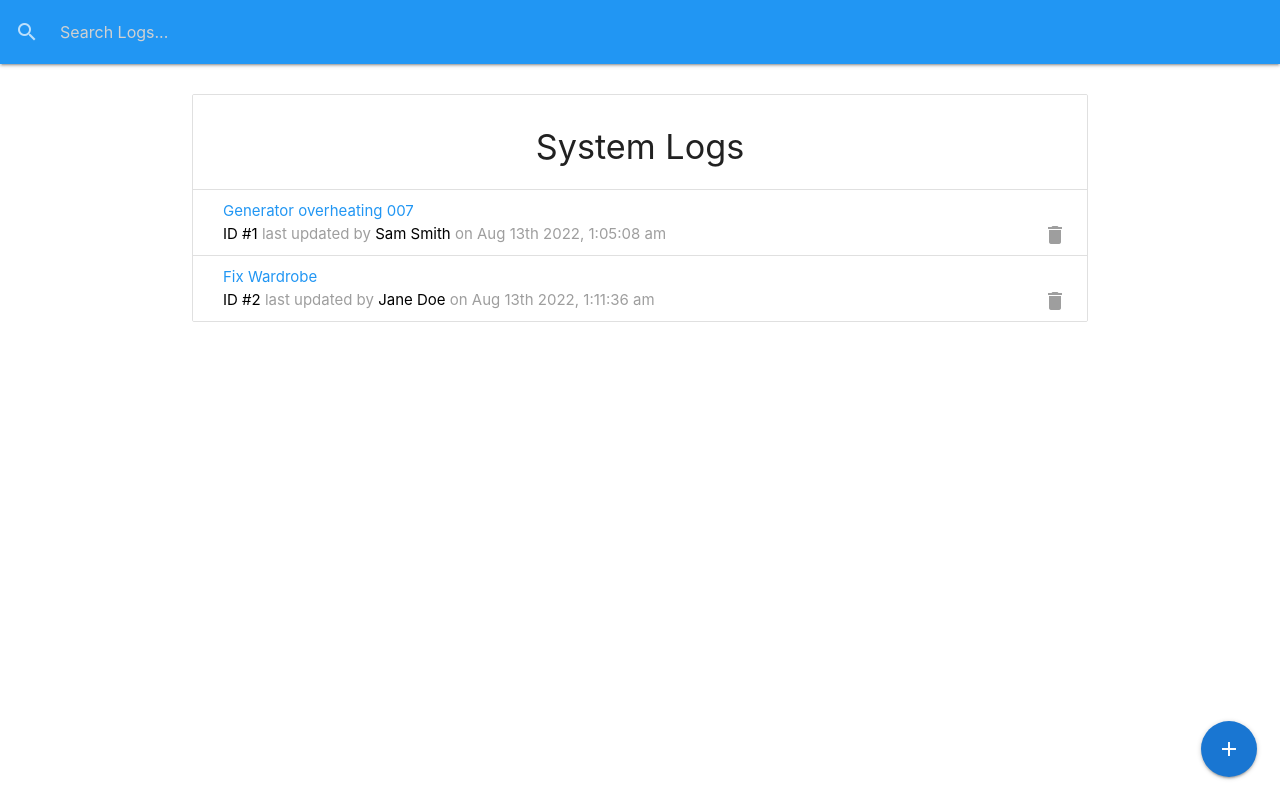
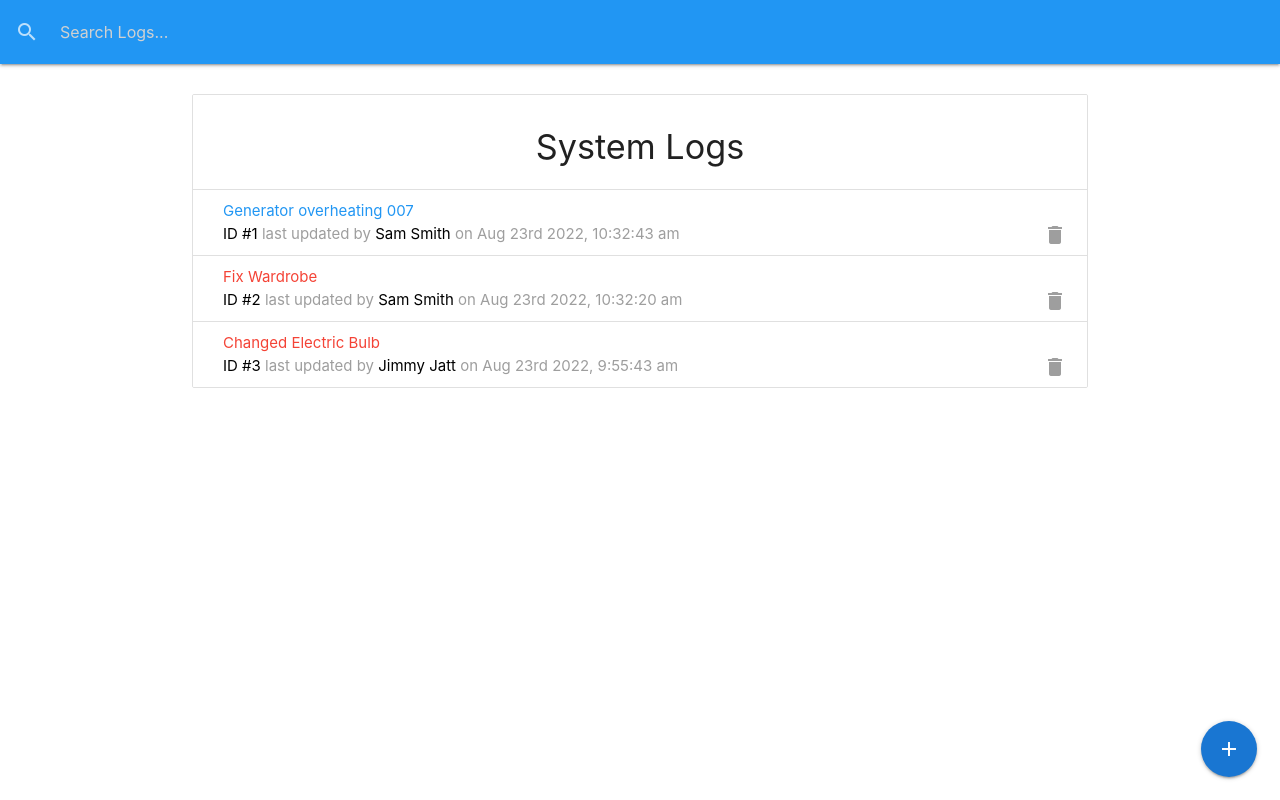
Before and after one commit to genuineAB/IT-Logger, a React (Create React App) app: page / in a window 1280 px wide. Built offline with nearby package versions, Linux system fonts and the light colour scheme; data requests are answered from the project's data file.

Commit message:
Made some adjustment to how getTechs is being called by TechSelectOption

```diff
--- a/db.json
+++ b/db.json
@@ -4,15 +4,22 @@
       "message": "Generator overheating 007",
       "attention": false,
       "tech": "Sam Smith",
-      "date": "2022-08-13T01:05:08.978Z",
+      "date": "2022-08-23T10:32:43.650Z",
       "id": 1
     },
     {
       "message": "Fix Wardrobe",
-      "attention": false,
-      "tech": "Jane Doe",
-      "date": "2022-08-13T01:11:36.647Z",
+      "attention": true,
+      "tech": "Sam Smith",
+      "date": "2022-08-23T10:32:20.843Z",
       "id": 2
+    },
+    {
+      "message": "Changed Electric Bulb",
+      "attention": true,
+      "tech": "Jimmy Jatt",
+      "date": "2022-08-23T09:55:43.049Z",
+      "id": 3
     }
   ],
   "techs": [
@@ -30,6 +37,11 @@
       "firstName": "Sam",
       "lastName": "Smith",
       "id": 6
+    },
+    {
+      "firstName": "Jimmy",
+      "lastName": "Jatt",
+      "id": 7
     }
   ]
 }
--- a/src/actions/techAction.js
+++ b/src/actions/techAction.js
@@ -15,7 +15,6 @@ export const getTechs = () => async dispatch => {
           type: GET_TECHS,
           payload: res.data
       })
-
 
     } catch (error) {
       dispatch({
--- a/src/components/logs/EditLogModal.js
+++ b/src/components/logs/EditLogModal.js
@@ -60,6 +60,10 @@ const EditLogModal = ({updateLogs, current}) => {
                         <option value='' disabled>
                             Select Technician
                         </option>
+                        {/* <option value="Sam Smith">Sam Smith</option>
+                        <option value="Jane Doe">Jane Doe</option>
+                        <option value="Ken Tucky">Ken Tucky</option>
+                        <option value="Kuber Netes">Kuber Netes</option> */}
                         <TechSelectOption />
 
                     </select>
--- a/src/components/tech/TechListModal.js
+++ b/src/components/tech/TechListModal.js
@@ -18,7 +18,7 @@ const TechListModal = ({tech:{techs, loading}, getTechs }) => {
         <div className='modal-content'>
             <h4>Technician List</h4>
             <ul className='collection'>
-                {!loading && techs !== null && techs.map( tech => (
+                {!loading && techs !== null && techs !== undefined && techs.map( tech => (
                     <TechItems tech={tech} key={tech.id}/>
                     ))}
             </ul>
--- a/src/components/tech/TechSelectOption.js
+++ b/src/components/tech/TechSelectOption.js
@@ -4,12 +4,15 @@ import PropTypes from 'prop-types';
 import getTechs from '../../actions/techAction';
 
 const TechSelectOption = ({tech: {techs, loading}, getTechs}) => {
-    useEffect(() => {
-        getTechs();
-        // eslint-disable-next-line
-    }, [])
+    // useEffect(() => {
+    //     getTechs();
+    //     // eslint-disable-next-line
+    // }, []);
+
+    getTechs();
+
   return (
-    !loading && techs !== null && techs.map(tech => <option key={tech.id} value={`${tech.firstName} ${tech.lastName}`}>
+    !loading && techs !== null && techs !== undefined && techs.map(tech => <option key={tech.id} value={`${tech.firstName} ${tech.lastName}`}>
         {tech.firstName} {tech.lastName}
     </option>)
   )
```
